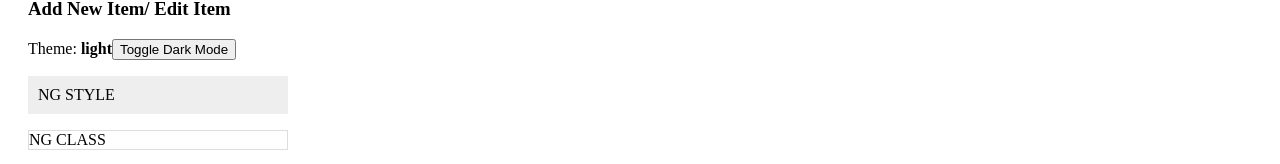
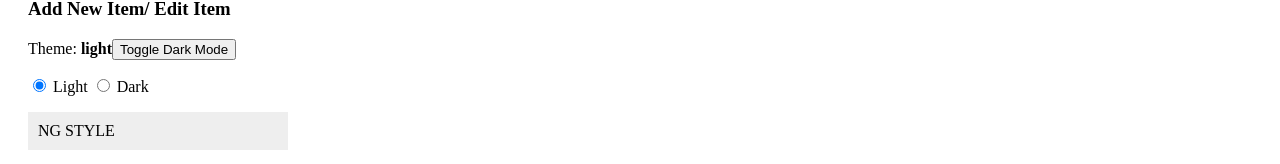
Before and after one commit to arjayfuentes/reserba-ui-old, an Angular app: page / in a window 1280 px wide. Shown: the part 313-477 px from the top of the page. Built offline with nearby package versions, Linux system fonts and the light colour scheme; no server answers.

Commit message:
added value change and radio box

```diff
--- a/src/app/features/item/components/item-form/item-form.component.html
+++ b/src/app/features/item/components/item-form/item-form.component.html
@@ -3,6 +3,29 @@
   Theme: <strong>{{ activeTheme }}</strong>
   <button (click)="toggleTheme()">Toggle Dark Mode</button>
 </p>
+<div>
+  <label>
+    <input
+      type="radio"
+      name="themeGroup"
+      value="light"
+      [checked]="activeTheme === 'light'"
+      (change)="activeTheme = 'light'"
+    />
+    Light
+  </label>
+
+  <label>
+    <input
+      type="radio"
+      name="themeGroup"
+      value="dark"
+      [checked]="activeTheme === 'dark'"
+      (change)="activeTheme = 'dark'"
+    />
+    Dark
+  </label>
+</div>
 <p [ngStyle]="themeStyles">NG STYLE</p>
 <p [ngClass]="themeClass">NG CLASS</p>
 <form [formGroup]="itemForm" (ngSubmit)="onSubmit()">
--- a/src/app/features/item/components/item-form/item-form.component.ts
+++ b/src/app/features/item/components/item-form/item-form.component.ts
@@ -1,9 +1,9 @@
-import { Component, EventEmitter, inject, Input, OnChanges, OnDestroy, Output, SimpleChanges } from '@angular/core';
+import { Component, EventEmitter, inject, Input, OnChanges, OnDestroy, OnInit, Output, SimpleChanges } from '@angular/core';
 import { FormBuilder, ReactiveFormsModule, Validators } from '@angular/forms';
 import { ItemService } from '../../services/item.service';
 import { Item } from '../../models/item.model';
 import { CommonModule } from '@angular/common';
-import { Subject, takeUntil } from 'rxjs';
+import { debounceTime, Subject, takeUntil } from 'rxjs';
 
 @Component({
   selector: 'app-item-form',
@@ -11,7 +11,8 @@ import { Subject, takeUntil } from 'rxjs';
   templateUrl: './item-form.component.html',
   styleUrl: './item-form.component.css'
 })
-export class ItemFormComponent implements OnChanges, OnDestroy {
+export class ItemFormComponent implements OnChanges, OnInit, OnDestroy {
+
 
   private fb = inject(FormBuilder);
   private itemService = inject(ItemService);
@@ -46,6 +47,15 @@ export class ItemFormComponent implements OnChanges, OnDestroy {
         this.itemForm.patchValue(item);
       }
     }
+  }
+
+  ngOnInit(): void {
+    this.itemForm.get('name')?.valueChanges.pipe(
+      debounceTime(400),
+      takeUntil(this.destroy$)
+    ).subscribe( data=> {
+      alert('name change');
+    })
   }
 
   ngOnDestroy(): void {
```
